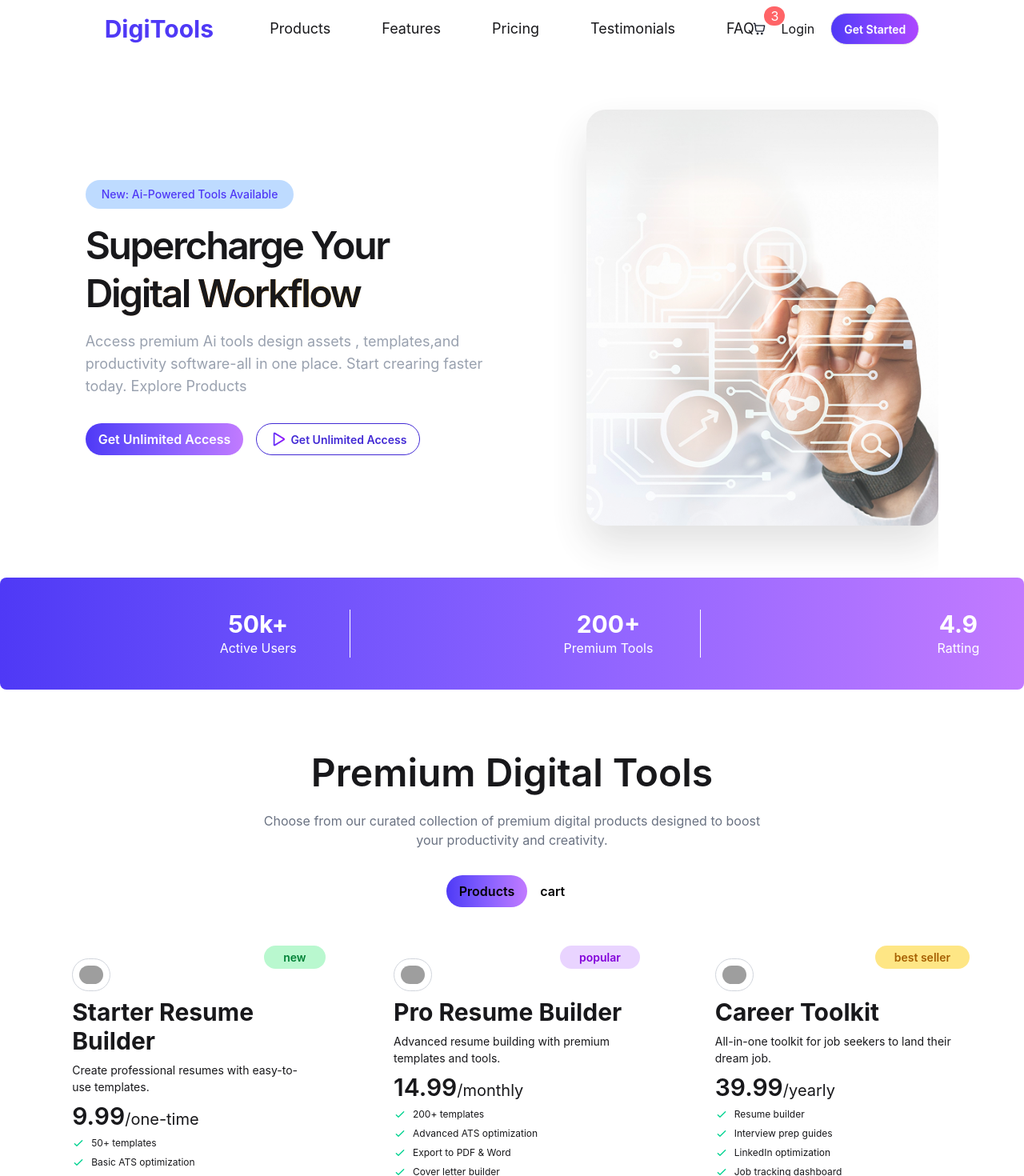
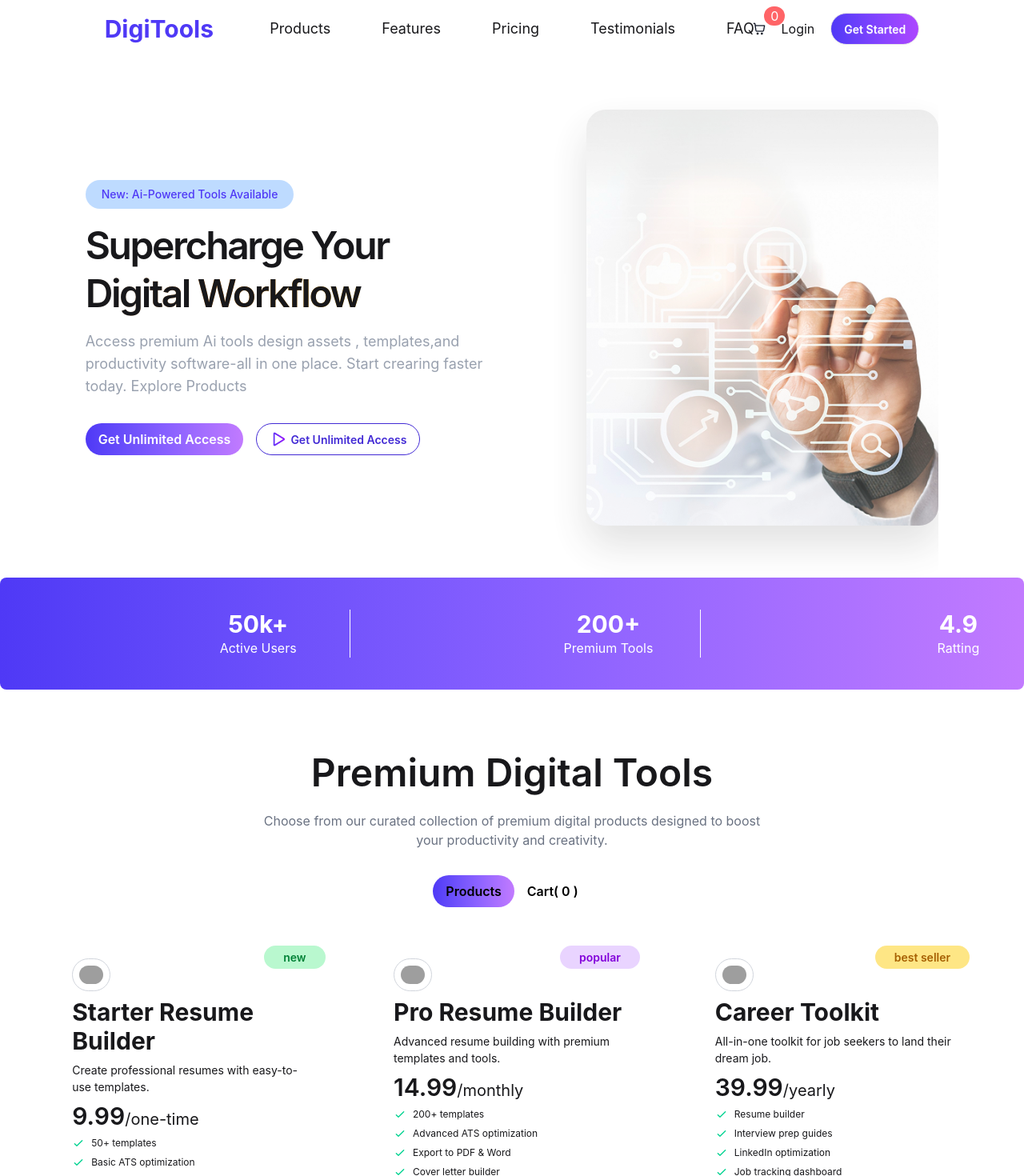
Before and after one commit to topu9872-cpu/programming-hero-a-06, a React (Vite) app: page / in a window 1280 px wide. Shown: the top 1470 px of the page at 80% size. Built offline with nearby package versions, Linux system fonts and the light colour scheme; grey boxes are pictures that could not be loaded.

Commit message:
this is my final commit i have completed my project

```diff
--- a/src/App.jsx
+++ b/src/App.jsx
@@ -6,11 +6,17 @@ import Cards from "../src/Components/CardsSection/Cards";
 import FakeCards from "./Components/CardsSection/FakeCards";
 import FakeCardBuying from "./Components/CardsSection/FakeCardBuying";
 import Footer from "./Components/CardsSection/Footer";
-import { Suspense } from "react";
+import { Suspense, useState } from "react";
 import { ToastContainer } from 'react-toastify';
 import 'react-toastify/dist/ReactToastify.css';
 import FooterBanner from './Components/FooterBanner';
-function App({ card }) {
+import CardsRender from "./Components/CardsSection/CardsRender";
+function App() {
+  const [CartCount , setCartCount]=useState(0);
+  const handleBuy= ()=>{
+    setCartCount(CartCount+ 1)
+  }
+
 
   const fetchData = async () => {
     const res = await fetch("../public/Api.json");
@@ -21,12 +27,12 @@ function App({ card }) {
 
   return (
     <>
-      <Navbar />
+      <Navbar count={CartCount} />
       <Banner />
       <Ratting />
 
-      <Suspense fallback={<p>Loading...............</p>}>
-        <Cards promise={promise} card={card} />
+      <Suspense fallback={<p className="flex justify-center mx-auto text-3xl">Loading...........</p>}>
+        <Cards promise={promise} handleBuy={handleBuy} count={CartCount} />
       </Suspense>
 <ToastContainer />
       <FakeCards />
--- a/src/Components/CardsEmpty.jsx
+++ b/src/Components/CardsEmpty.jsx
@@ -46,13 +46,13 @@ const CardsEmpty = ({ selectedCard, setSlectedCard }) => {
               <div key={card.id}>
                 <div
                   key={card.id}
-                  className="flex my-6 bg-[#f2f2f2] mx-26 py-4 rounded-md justify-center"
+                  className="flex my-6 bg-[#f2f2f2] lg:mx-26 py-4 rounded-md justify-center"
                 >
                   <div className="flex ">
-                    <div className="lg:mx-28 pr-60 md:pr-90 lg:pr-120 items-center flex">
+                    <div className="lg:mx-28 pr-40 md:pr-90 lg:pr-100 items-center flex">
                       <div>
                         <img
-                          className="border mr-6 max-w-10 lg:mr-32"
+                          className="p-4 bg-white rounded-full mr-26 max-w-20 lg:mr-32"
                           src={card.icon}
                         ></img>
                       </div>
@@ -92,7 +92,7 @@ const CardsEmpty = ({ selectedCard, setSlectedCard }) => {
               </button>
             </div>
           </div>
-          <App card={selectedCard} />
+
         </>
       )}
     </div>
--- a/src/Components/CardsSection/Cards.jsx
+++ b/src/Components/CardsSection/Cards.jsx
@@ -2,7 +2,7 @@ import React, { useState } from "react";
 import CardsEmpty from "../CardsEmpty";
 import CardsApiCalling from './CardsApiCalling'
 
-const Cards = ({promise, card }) => {
+const Cards = ({promise, handleBuy,count}) => {
 
 
  const [selectedCard,setSelectedCard]=useState([])
@@ -38,12 +38,12 @@ const Cards = ({promise, card }) => {
           } rounded-full px-4 py-2`}
 
 
-        >cart
+        >Cart( {count} )
     </button>
 
   </div>
   {toggle==='Carts' && <CardsEmpty selectedCard={selectedCard} setSlectedCard={setSelectedCard} />}
-  {toggle==='Products' && <CardsApiCalling promise={promise} setSelectedCard={setSelectedCard} selectedCard={selectedCard}
+  {toggle==='Products' && <CardsApiCalling promise={promise} setSelectedCard={setSelectedCard} handleBuy={handleBuy} selectedCard={selectedCard}
   />}
 
     </div>
--- a/src/Components/CardsSection/CardsApiCalling.jsx
+++ b/src/Components/CardsSection/CardsApiCalling.jsx
@@ -3,13 +3,13 @@ import CardsRender from "./CardsRender";
 
 
 
-const CardsApiCalling = ({ promise,setSelectedCard,selectedCard }) => {
+const CardsApiCalling = ({ promise,setSelectedCard,selectedCard ,handleBuy}) => {
   const data = use(promise);
   return (
     <div className="grid grid-cols-1 md:grid-cols-2 lg:grid-cols-3 mx-auto w-11/12 flex-col gap-8 ">
       {data.map((card, index) => (
        <div key={card.id} >
-          <CardsRender card={card} index={index} setselectedCard={setSelectedCard} selectedCard={selectedCard} />
+          <CardsRender card={card} index={index} setselectedCard={setSelectedCard} selectedCard={selectedCard} handleBuy={handleBuy} />
 
   </div>
       ))}
--- a/src/Components/CardsSection/CardsRender.jsx
+++ b/src/Components/CardsSection/CardsRender.jsx
@@ -2,14 +2,14 @@ import React,{useState} from 'react';
 import Cards from './Cards';
 import { toast } from 'react-toastify';
 
-const CardsRender = ({card,setselectedCard,selectedCard}) => {
+const CardsRender = ({card,setselectedCard,selectedCard,handleBuy}) => {
 
       const [isBuy, setisBuy] = useState(false);
 
 const handleSeleted = ()=>{
 
   setisBuy(true)
-
+handleBuy()
 setselectedCard([...selectedCard, card])
 toast.success('Product is in to the Cart')
 }
--- a/src/Components/FooterBanner.jsx
+++ b/src/Components/FooterBanner.jsx
@@ -6,8 +6,8 @@ const FooterBanner = () => {
             <div className="hero bg-linear-to-r from-[#4f39f6] to-purple-600 min-h-screen ">
   <div className="hero-content  text-center">
     <div className="max-w-md">
-      <h1 className="text-5xl font-bold text-nowrap text-center flex justify-center mx-auto text-white">Ready To Transfrom Your Workflow?</h1>
-      <p className="py-6 text-nowrap mx-auto flex justify-center text-gray-300">
+      <h1 className="text-5xl font-bold lg:text-nowrap text-center flex justify-center mx-auto text-white">Ready To Transfrom Your Workflow?</h1>
+      <p className="py-6 lg:text-nowrap mx-auto flex justify-center text-gray-300">
 Join thousanda of professionals who are already usung Diging Digitools to work smarter.<br></br>
 Start your free trial today.
 
--- a/src/Components/Navber.jsx
+++ b/src/Components/Navber.jsx
@@ -1,6 +1,6 @@
 
 import Image from "../../public/assets/products/shopping-cart.png";
-const Navbar = () => {
+const Navbar = ({ count}) => {
 
 
 
@@ -33,7 +33,7 @@ const Navbar = () => {
         </div>
 
         <div className="navbar-end gap-5">
-          <p className=' px-2 bg-red-400 text-white absolute top-2 -translate-x-42 rounded-full'>3</p>
+          <p className=' px-2 bg-red-400 text-white absolute top-2 -translate-x-42 rounded-full'>{count}</p>
           <img className="hidden sm:block" src={Image} alt="cart" />
           <button className="hidden sm:block">Login</button>
           <a className="btn bg-linear-to-r from-[#4f39f6] to-purple-500 text-white rounded-full">
```
